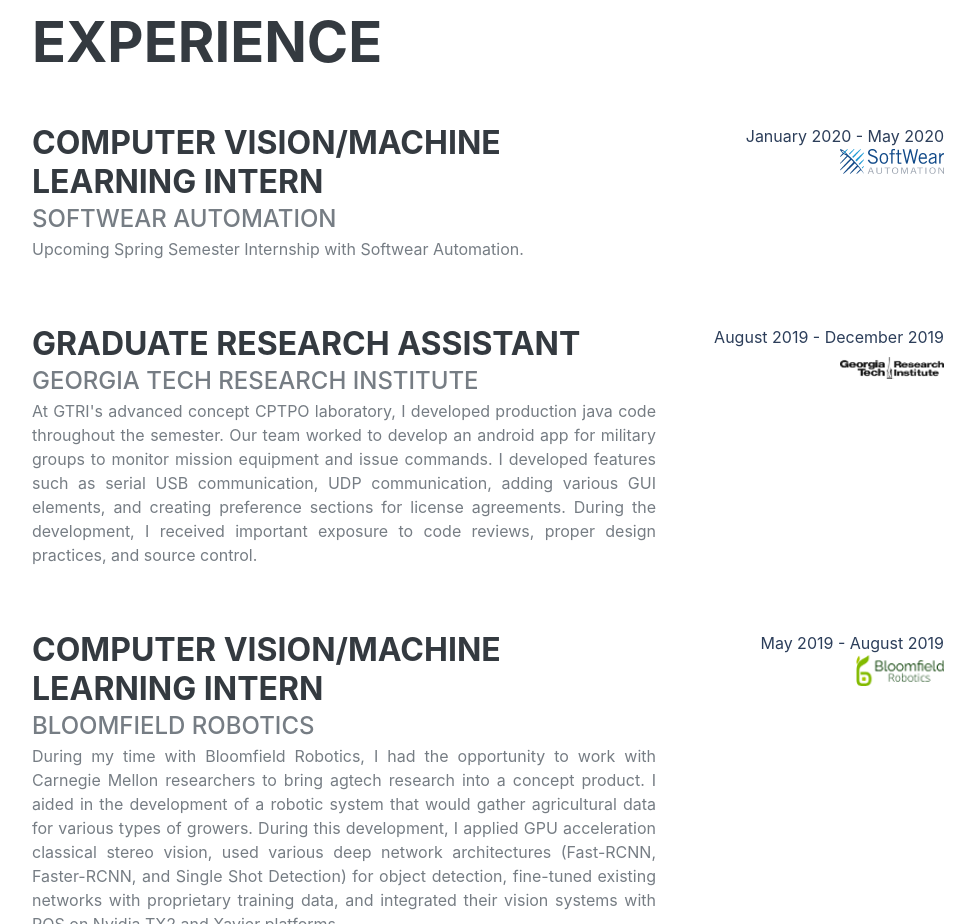
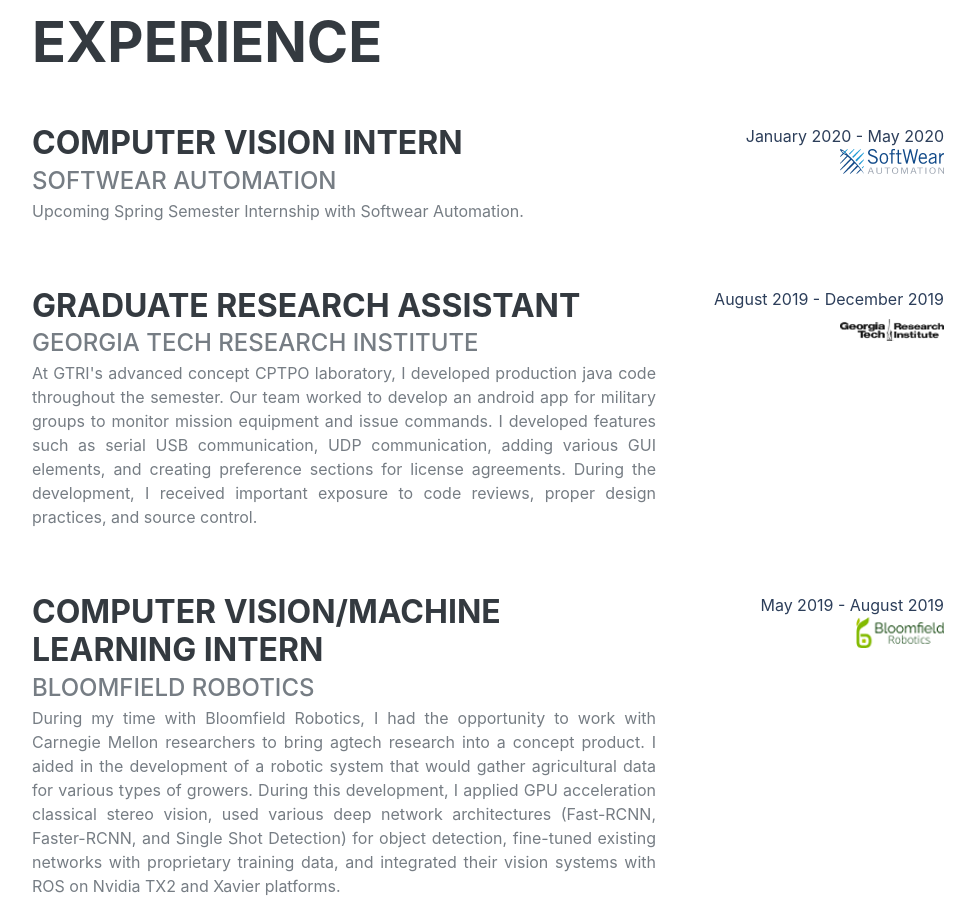
Before and after one commit to NathanielTodd/CV, a website: page index.html in a window 1280 px wide. Shown: the part 840-1764 px from the top of the page, without its empty margins (288-1263 px from the left). Drawn offline with Linux system fonts and the light colour scheme; a web font is replaced by a local one.

Commit message:
softwear title update

```diff
--- a/index.html
+++ b/index.html
@@ -104,7 +104,7 @@
 
         <div class="resume-item d-flex flex-column flex-md-row justify-content-between mb-5">
           <div class="resume-content">
-            <h3 class="mb-0">Computer Vision/Machine Learning Intern</h3>
+            <h3 class="mb-0">Computer Vision Intern</h3>
             <div class="subheading mb-0"  align="justify">SoftWear Automation</div>
             <p align="justify">Upcoming Spring Semester Internship with Softwear Automation.
             </p>
```
